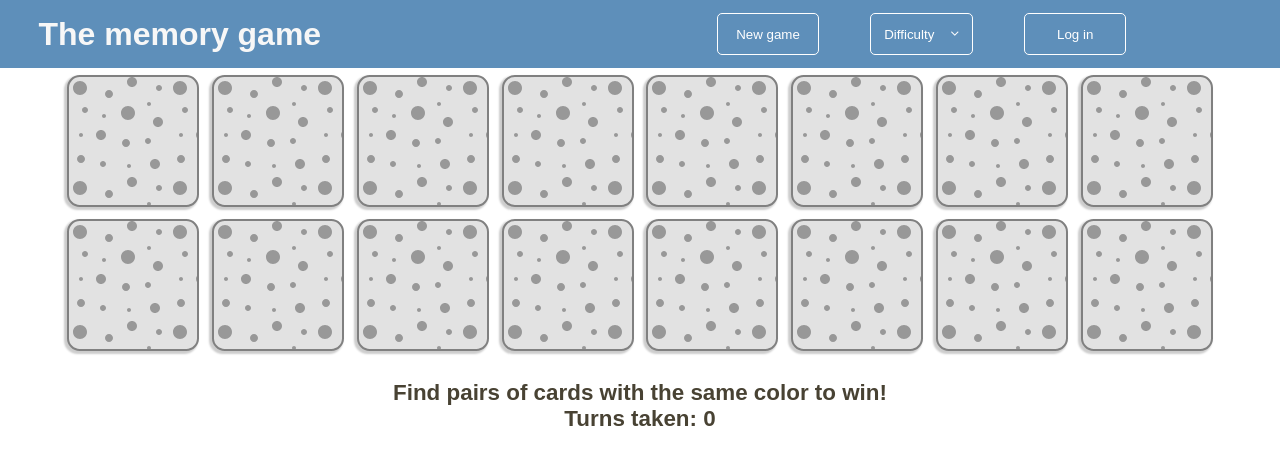
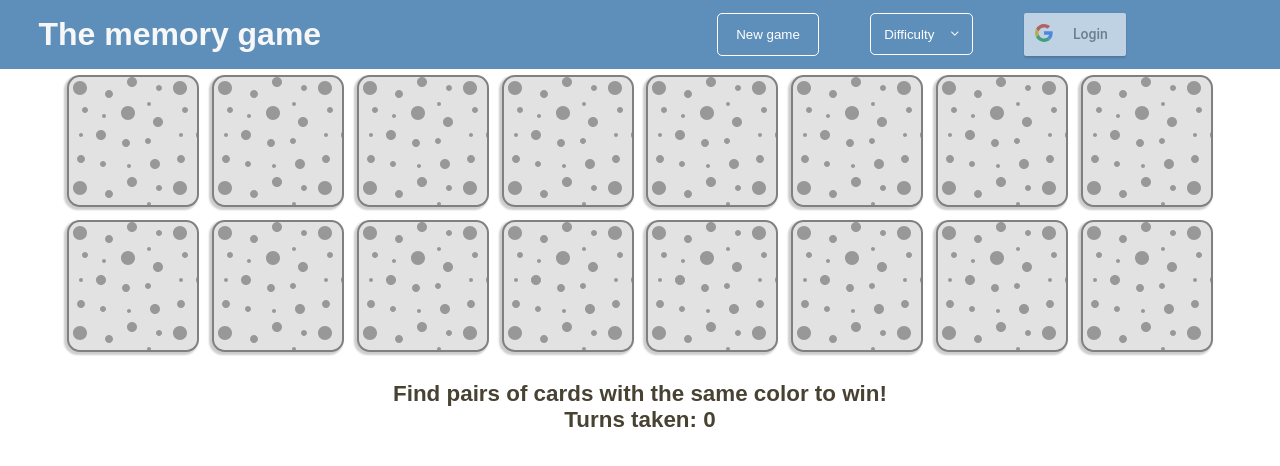
Before and after one commit to lkaratun/memory_game, a React (Create React App) app: page / in a window 1280 px wide. Shown: the top 466 px of the page. Built offline with nearby package versions, Linux system fonts and the light colour scheme.

Commit message:
Add Google sign in button

```diff
--- a/src/App.js
+++ b/src/App.js
@@ -1,6 +1,7 @@
 import React, { Component } from "react";
+
+import { ContextProvider } from "./AuthContext";
 import Board from "./Board";
-import { ContextProvider } from "./AuthContext";
 import "./App.css";
 
 class App extends Component {
@@ -12,6 +13,7 @@ class App extends Component {
     return (
       <ContextProvider value={this.state}>
         <div className="App">
+
           <Board handleMove={this.incrementTurnCounter} handleReset={this.resetTurnCounter} />
           <p id="instructions">
             Find pairs of cards with the same color to win! <br />
--- a/src/AuthContext.js
+++ b/src/AuthContext.js
@@ -3,8 +3,9 @@ import React, { Component } from "react";
 export const AuthContext = React.createContext();
 
 export class ContextProvider extends Component {
-  logIn = () => {
-    this.setState({ loggedIn: true });
+  logIn = data => {
+    // console.log(data);
+    this.setState({ loggedIn: true, firstName: data.profileObj.givenName });
   };
   logOut = () => {
     this.setState({ loggedIn: false });
--- a/src/NavBar.js
+++ b/src/NavBar.js
@@ -1,4 +1,5 @@
-import React, { Component } from "react";
+import React, { Component, Fragment } from "react";
+import { GoogleLogin, GoogleLogout } from "react-google-login";
 import "./NavBar.css";
 import { AuthContext } from "./AuthContext";
 
@@ -28,7 +29,7 @@ class NavBar extends Component {
 
         <AuthContext.Consumer>
           {context => {
-            console.log(context);
+            // console.log(context);
             window.context = context;
 
             return (
@@ -47,9 +48,17 @@ class NavBar extends Component {
                   </div>
                 </div>
                 {context.loggedIn ? (
-                  <button onClick={context.logOut}>Log out</button>
+                  <Fragment>
+                    <div>Hi {context.firstName}!</div>
+                    <GoogleLogout buttonText="Logout" onLogoutSuccess={context.logOut} onFailure={console.error} />
+                  </Fragment>
                 ) : (
-                  <button onClick={context.logIn}>Log in</button>
+                  <GoogleLogin
+                    clientId="21137127004-b47734i7g9hptsga32ai7o9ktedtv0m1.apps.googleusercontent.com"
+                    buttonText="Login"
+                    onSuccess={context.logIn}
+                    onFailure={console.error}
+                  />
                 )}
               </div>
             );
```
Also changed, not shown: package.json (+12 -2 lines), 1 other file (tests, documents, lock files or other folders).
